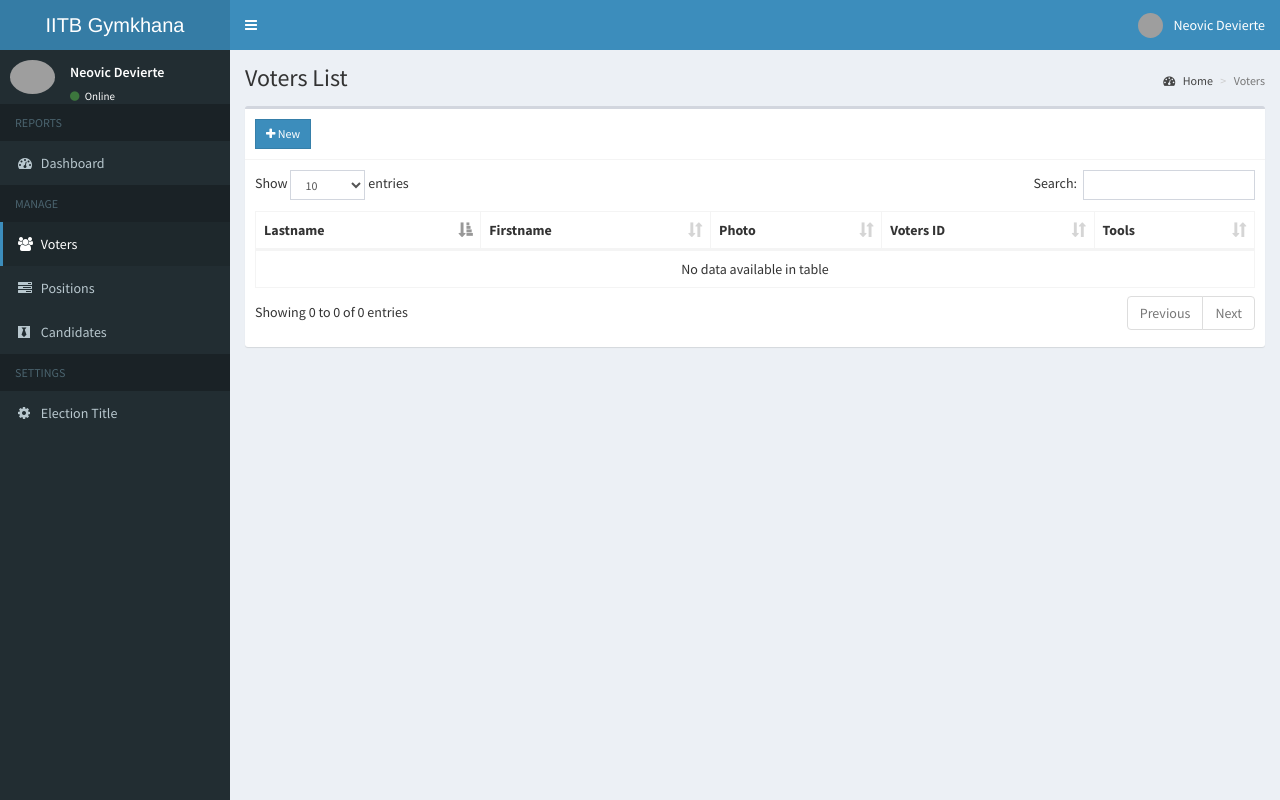
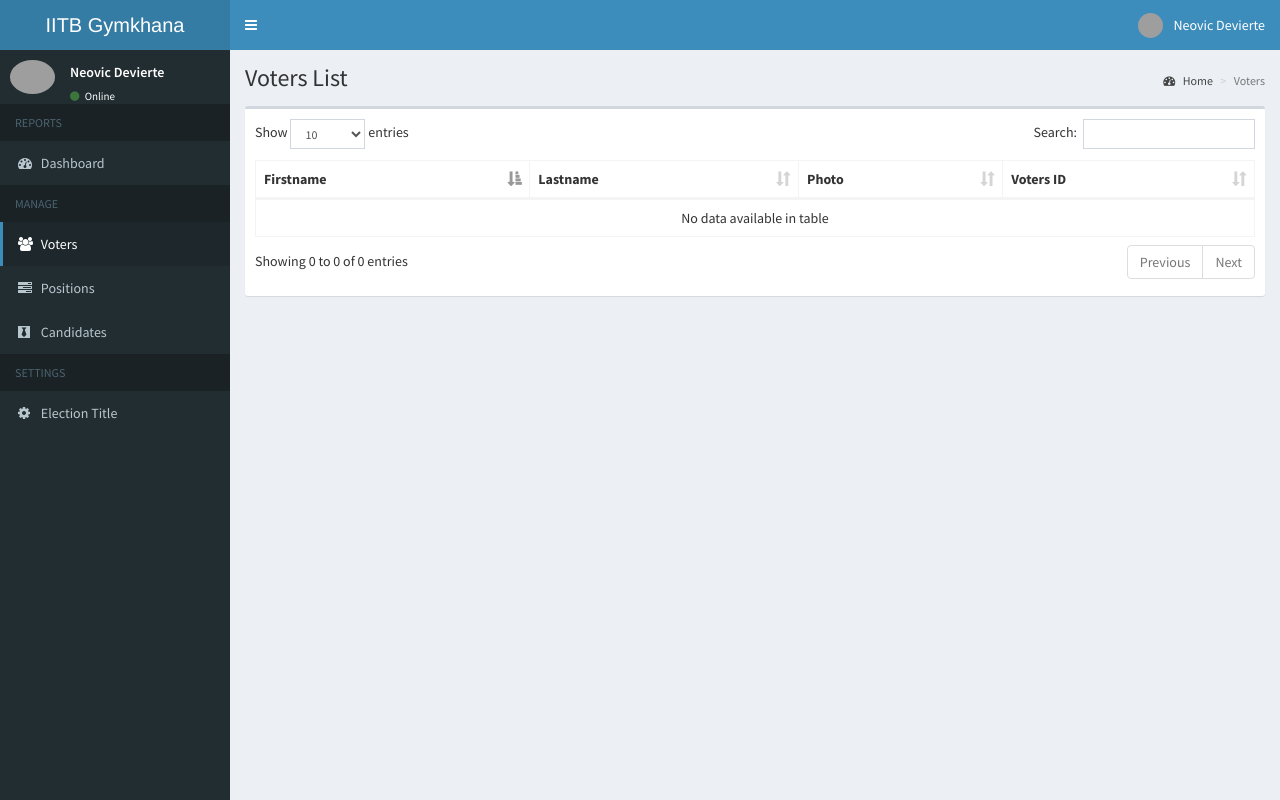
Before and after one commit to Neha1204/IITB-Gymkhana-Voting, a PHP site: page /admin/voters.php in a window 1280 px wide. Run offline with PHP 8.4, Linux system fonts and the light colour scheme; a user stored in the database is signed in; data comes from the database, SQL or seed files in the repository; data that the repository does not hold is empty; some libraries are stand-ins or nearby versions; grey boxes are pictures that could not be loaded.

Commit message:
Header changed

```diff
--- a/admin/home.php
+++ b/admin/home.php
@@ -67,7 +67,7 @@
             <div class="inner">
               <?php
 
-			    $conn = new mysqli('localhost', 'root', '', 'gymka');
+			    $conn = new mysqli('localhost', 'root', '', 'sports');
                 $sql = "SELECT * FROM positions";
                 $query = $conn->query($sql);
 
--- a/admin/includes/header.php
+++ b/admin/includes/header.php
@@ -3,7 +3,7 @@
 <head>
   	<meta charset="utf-8">
   	<meta http-equiv="X-UA-Compatible" content="IE=edge">
-  	<title>Voting System using PHP</title>
+  	<title>IITB Gymkhana Voting</title>
   	<!-- Tell the browser to be responsive to screen width -->
   	<meta content="width=device-width, initial-scale=1, maximum-scale=1, user-scalable=no" name="viewport">
   	<!-- Bootstrap 3.3.7 -->
--- a/admin/voters.php
+++ b/admin/voters.php
@@ -45,17 +45,15 @@
       <div class="row">
         <div class="col-xs-12">
           <div class="box">
-            <div class="box-header with-border">
-              <a href="#addnew" data-toggle="modal" class="btn btn-primary btn-sm btn-flat"><i class="fa fa-plus"></i> New</a>
-            </div>
+
             <div class="box-body">
               <table id="example1" class="table table-bordered">
                 <thead>
+                  <th>Firstname</th>
                   <th>Lastname</th>
-                  <th>Firstname</th>
                   <th>Photo</th>
                   <th>Voters ID</th>
-                  <th>Tools</th>
+
                 </thead>
                 <tbody>
                   <?php
@@ -66,17 +64,14 @@
                       $image = (!empty($row['photo'])) ? '../images/'.$row['photo'] : '../images/profile.jpg';
                       echo "
                         <tr>
+                          <td>".$row['firstname']."</td>
                           <td>".$row['lastname']."</td>
-                          <td>".$row['firstname']."</td>
                           <td>
                             <img src='".$image."' width='30px' height='30px'>
-                            <a href='#edit_photo' data-toggle='modal' class='pull-right photo' data-id='".$row['id']."'><span class='fa fa-edit'></span></a>
+
                           </td>
                           <td>".$row['voters_id']."</td>
-                          <td>
-                            <button class='btn btn-success btn-sm edit btn-flat' data-id='".$row['id']."'><i class='fa fa-edit'></i> Edit</button>
-                            <button class='btn btn-danger btn-sm delete btn-flat' data-id='".$row['id']."'><i class='fa fa-trash'></i> Delete</button>
-                          </td>
+
                         </tr>
                       ";
                     }
--- a/admin/voters_add.php
+++ b/admin/voters_add.php
@@ -13,6 +13,7 @@
 		$set = '123456789abcdefghijklmnopqrstuvwxyzABCDEFGHIJKLMNOPQRSTUVWXYZ';
 		$voter = substr(str_shuffle($set), 0, 15);
 
+        $conn = new mysqli('localhost', 'root', '', 'sports');
 		$sql = "INSERT INTO voters (voters_id, password, firstname, lastname, photo) VALUES ('$voter', '$password', '$firstname', '$lastname', '$filename')";
 		if($conn->query($sql)){
 			$_SESSION['success'] = 'Voter added successfully';
--- a/includes/header.php
+++ b/includes/header.php
@@ -3,7 +3,7 @@
 <head>
   	<meta charset="utf-8">
   	<meta http-equiv="X-UA-Compatible" content="IE=edge">
-  	<title>Voting System using PHP</title>
+  	<title>IITB Gymkhana Voting</title>
   	<!-- Tell the browser to be responsive to screen width -->
   	<meta content="width=device-width, initial-scale=1, maximum-scale=1, user-scalable=no" name="viewport">
   	<!-- Bootstrap 3.3.7 -->
--- a/new_election/election_add.php
+++ b/new_election/election_add.php
@@ -24,6 +24,7 @@
            die("Connection failed: " . $connec->connect_error);
         }
 
+        $title = str_replace(' ', '', $title);
 		$sql = "CREATE DATABASE ".$title;
         if ($connec->query($sql) === TRUE) {
             $_SESSION['success'] = 'Election added successfully';
--- a/new_election/election_delete.php
+++ b/new_election/election_delete.php
@@ -26,6 +26,7 @@
            die('Could not connect: ' . mysql_error());
         }
 
+		$title = str_replace(' ', '', $title);
 		$sql = "DROP DATABASE ".$title;
 
         if(!$connec->query($sql)) {
--- a/new_election/includes/header.php
+++ b/new_election/includes/header.php
@@ -3,7 +3,7 @@
 <head>
   	<meta charset="utf-8">
   	<meta http-equiv="X-UA-Compatible" content="IE=edge">
-  	<title>Voting System using PHP</title>
+  	<title>IITB Gymkhana Voting</title>
   	<!-- Tell the browser to be responsive to screen width -->
   	<meta content="width=device-width, initial-scale=1, maximum-scale=1, user-scalable=no" name="viewport">
   	<!-- Bootstrap 3.3.7 -->
```
